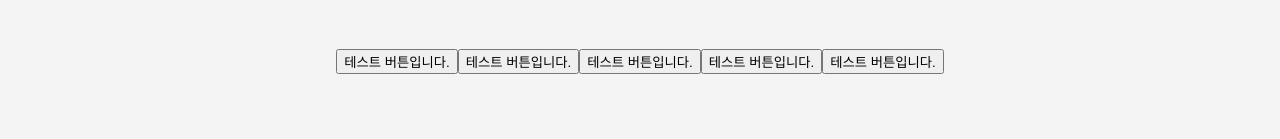
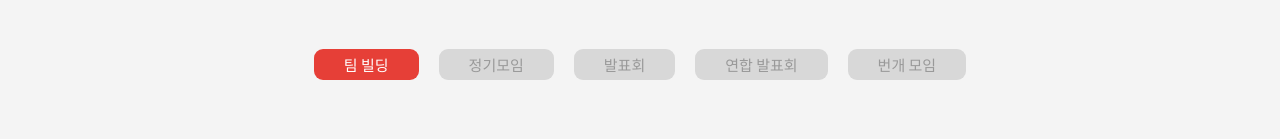
Before and after one commit to GameMakers2017/web, a React (Create React App) app: page / in a window 1280 px wide. Shown: the part 3187-3326 px from the top of the page. Built offline with nearby package versions, Linux system fonts and the light colour scheme.

Commit message:
ActivityBtn 이미지 동적 할당 제외하고 완료

```diff
--- a/src/components/ActivityBtn.js
+++ b/src/components/ActivityBtn.js
@@ -2,16 +2,19 @@ import React from "react";
 
 const ActivityBtn = (props) =>{
 
-    console.log(props.btnIndex);
     const sendActivityBtnIndex = () => {
-        console.log("sendActivity");
-        props.test(props.btnIndex);
+        console.log("isSelected : " + props.isSelected);
+        props.btnHandler(props.btnIndex);
 
     };
 
     return (
         <>
-            <button onClick={sendActivityBtnIndex}>테스트 버튼입니다.</button>
+            <button
+                onClick={sendActivityBtnIndex}
+                className={`home-activity-button ${props.isSelected ? "activated" : "inActivated"}`}
+            >{props.btnText}
+            </button>
         </>
     )
 }
--- a/src/components/ActivityBtns.js
+++ b/src/components/ActivityBtns.js
@@ -1,53 +1,59 @@
 import ActivityBtn from "./ActivityBtn";
 import { useState } from "react";
 
-const ActivityBtns = () =>{
-
-    const [activatedNum, setActivityData] = useState(false);
-
-    const btnIndex = 0;
-
-    const ActivityBtnHandler = (idx) => {
-        console.log("idx : " + idx);
-        //const newArr = Array(activityDataList.length).fill(false);
-        //newArr[idx] = true;
-        //setActivityData(newArr);
-    };
-
-    const activityDataList = [
+const activityDataList = [
         {
             id: 1,
-            text: [
-            "한 기수동안 게임 개발 프로젝트를 진행하기위한 팀을 결성합니다.\n한 팀에 프로그래머, 기획자, 아트 디자이너가 최소 1명씩 배정됩니다."
-            ],
+            text: "팀 빌딩",
+            explanation: "한 기수동안 게임 개발 프로젝트를 진행하기위한 팀을 결성합니다.\n한 팀에 프로그래머, 기획자, 아트 디자이너가 최소 1명씩 배정됩니다.",
             img : process.env.PUBLIC_URL + `/assets/home/Home_Benefits_1.png`
         },
         {
             id: 2,
-            text: "팀과의 대면 만남을 통해 게임 개발 프로젝트를 진행합니다.",
+            text: "정기모임",
+            explanation: "팀과의 대면 만남을 통해 게임 개발 프로젝트를 진행합니다.",
             img : process.env.PUBLIC_URL + `/assets/home/Home_Benefits_2.png`
         },
         {
             id: 3,
-            text: "정기적인 발표회를 통해서 각 팀의 진행상황을 공유하고 멘토의 피드백을 받는 활동입니다.",
+            text: "발표회",
+            explanation: "정기적인 발표회를 통해서 각 팀의 진행상황을 공유하고 멘토의 피드백을 받는 활동입니다.",
             img : process.env.PUBLIC_URL + `/assets/home/Home_Benefits_3.png`
         },
         {
             id: 4,
-            text: "GameMakers 뿐만아니라, 타 게임 개발 동아리와의 교류를 위해 정기적인 연합 발표회를 진행합니다.",
+            text: "연합 발표회",
+            explanation: "GameMakers 뿐만아니라, 타 게임 개발 동아리와의 교류를 위해 정기적인 연합 발표회를 진행합니다.",
             img : process.env.PUBLIC_URL + `/assets/home/Home_Benefits_4.png`
         },
         {
             id: 5,
-            text: "게임 개발 프로젝트 외에 회원분들간의 친목을 위해 번개모임을 진행합니다.",
+            text: "번개 모임",
+            explanation: "게임 개발 프로젝트 외에 회원분들간의 친목을 위해 번개모임을 진행합니다.",
             img : process.env.PUBLIC_URL + `/assets/home/Home_Benefits_5.png`
         }
     ]
 
+const ActivityBtns = () =>{
+
+    const [activityBtnArr, setActivityData] = useState([true, false, false, false, false]);
+
+    const ActivityBtnHandler = (idx) => {
+        const newArr = Array(activityDataList.length).fill(false);
+        newArr[idx] = true;
+        setActivityData(newArr.map((item) => item));
+    };
+
     return (
         <>
-            {activityDataList.map(e => <ActivityBtn key={e.id}
-                test={ActivityBtnHandler} btnIndex={e.id} />)
+            {activityDataList.map((e, index) =>
+                <ActivityBtn
+                    key={e.id}
+                    btnHandler={ActivityBtnHandler}
+                    btnText={e.text}
+                    btnIndex={index}
+                    isSelected={activityBtnArr[index]}
+                ></ActivityBtn>)
             }
         </>
     );
--- a/src/css/home.css
+++ b/src/css/home.css
@@ -5,6 +5,9 @@ body {
   margin: 0;
   font-family: "NotoSansKR ";
 }
+
+/* Def */
+
 
 /*
 -----------------
@@ -1184,10 +1187,8 @@ body {
         font-family: "Noto Sans KR";
         font-weight: 400;
         font-size: 15px;
-        color: white;
         border: none;
-        border-radius: 10px;
-        background-color: rgba(230, 63, 55, 1);
+        border-radius: 9px;
         text-align: center;
         margin-left: 10px;
         margin-right: 10px;
@@ -1195,6 +1196,16 @@ body {
         padding-right: 30px;
         padding-top: 5px;
         padding-bottom: 5px;
+    }
+
+    .activated{
+      color: white;
+      background-color: rgba(230, 63, 55, 1);
+    }
+
+    .inActivated {
+      color: rgba(153, 153, 153, 1);
+      background-color: rgba(216, 216, 216, 1);
     }
 
     .home-activity-button:hover {
```
